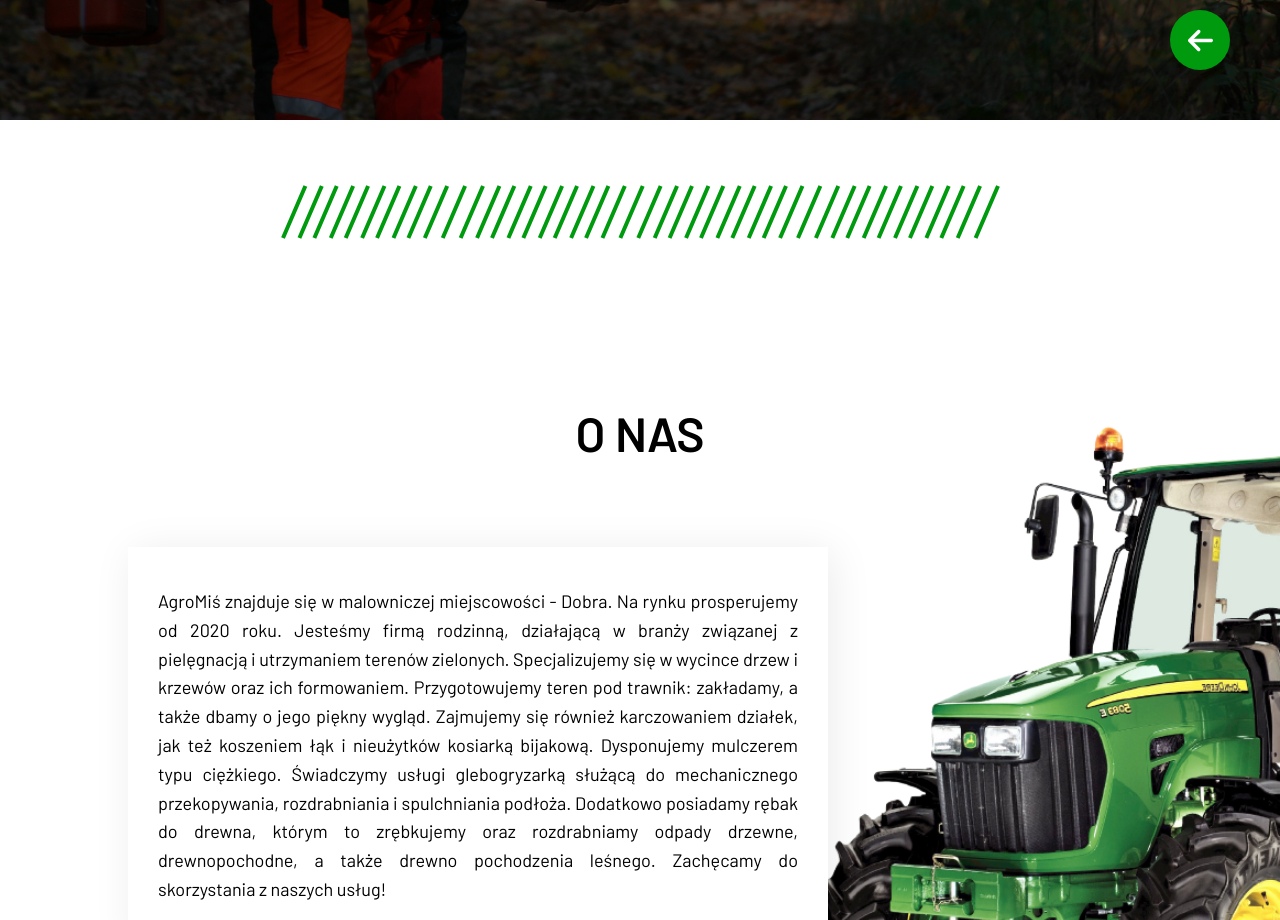
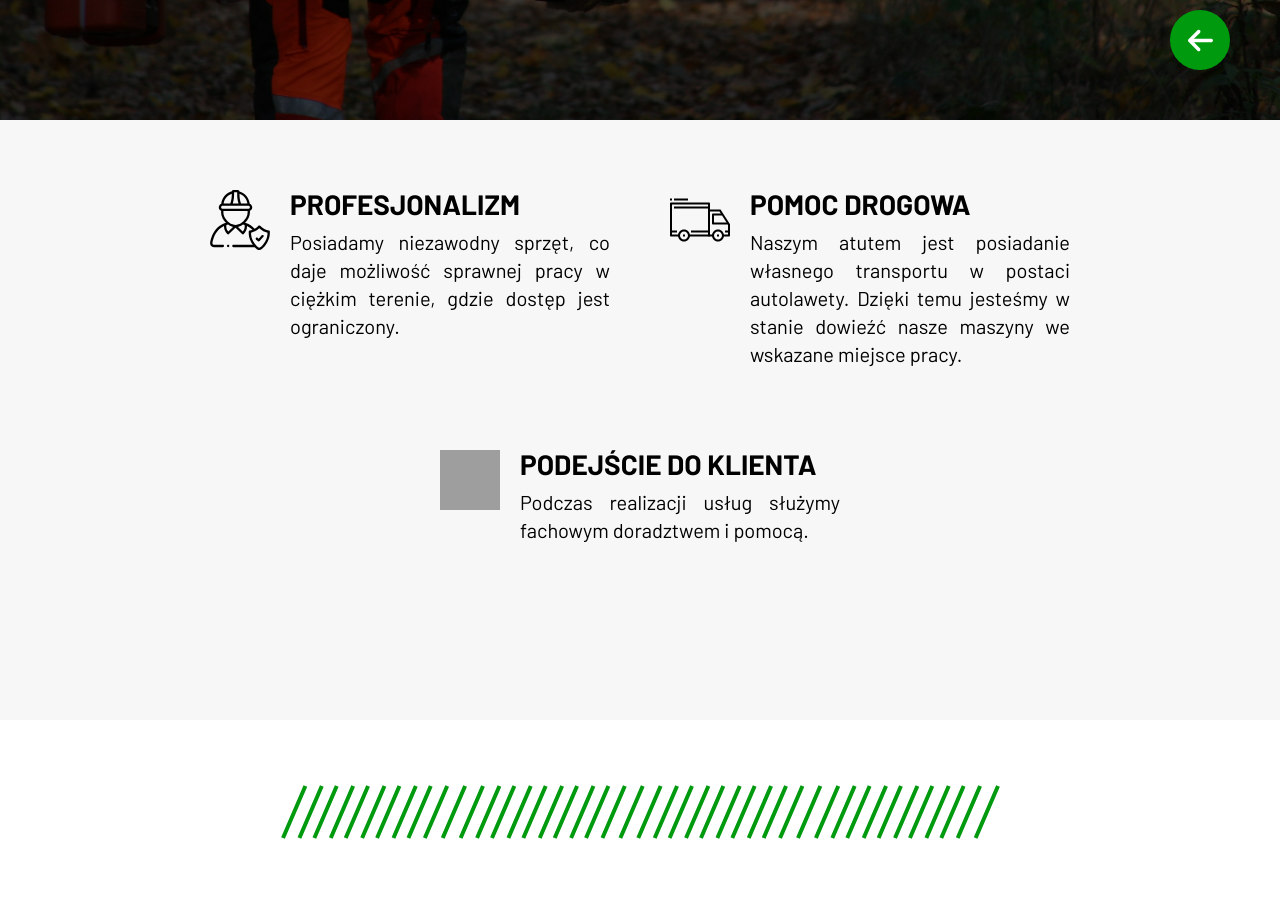
Before and after one commit to fdxs-alt/GraverAgro, a Next.js app: page /agromis in a window 1280 px wide. Shown: the part 680-1600 px from the top of the page. Built offline with nearby package versions, Linux system fonts and the light colour scheme; grey boxes are pictures that could not be loaded.

Commit message:
adding missing section

```diff
--- a/src/pages/agromis/index.js
+++ b/src/pages/agromis/index.js
@@ -6,6 +6,7 @@ import {
   AgroNav,
   AgroFooter,
   AboutAgro,
+  AgroInfo,
 } from '@components'
 
 const Agro = () => {
@@ -21,6 +22,7 @@ const Agro = () => {
           bg="green"
         />
       </About>
+      <AgroInfo />
       <AboutAgro />
       <AgroFooter />
     </Layout>
```
